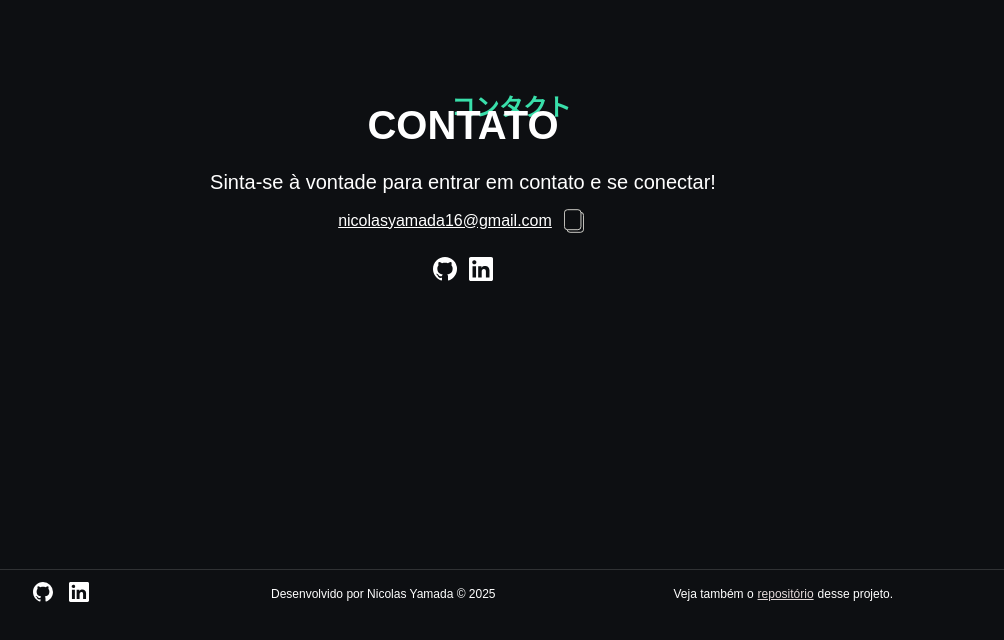
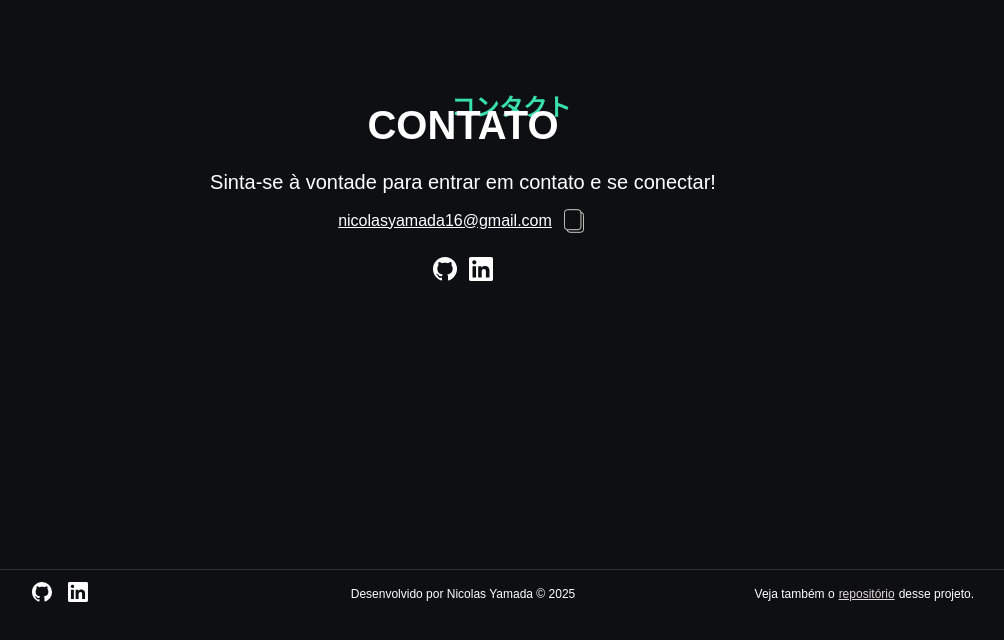
Before and after one commit to kenjiroyamada16/portfolio-front, a Vue app: page /portfolio in a window 1280 px wide. Shown: the part 2502-3142 px from the top of the page, without its empty margins (177-1181 px from the left). Built offline with nearby package versions, Linux system fonts and the light colour scheme; a web font is replaced by a local one.

Commit message:
fix footer layout and test fix ci/cd

```diff
--- a/src/views/PortfolioView.vue
+++ b/src/views/PortfolioView.vue
@@ -1047,9 +1047,20 @@
             border-top: 1px solid #ffffff25;
             gap: 12px;
 
-            .social-links-container .social-link svg {
-              width: 20px;
-              height: 20px;
+            > div,
+            > span {
+              flex: 1 0;
+              display: flex;
+              justify-content: center;
+            }
+
+            .social-links-container {
+              flex: 1 0;
+
+              .social-link svg {
+                width: 20px;
+                height: 20px;
+              }
             }
 
             span,
```
